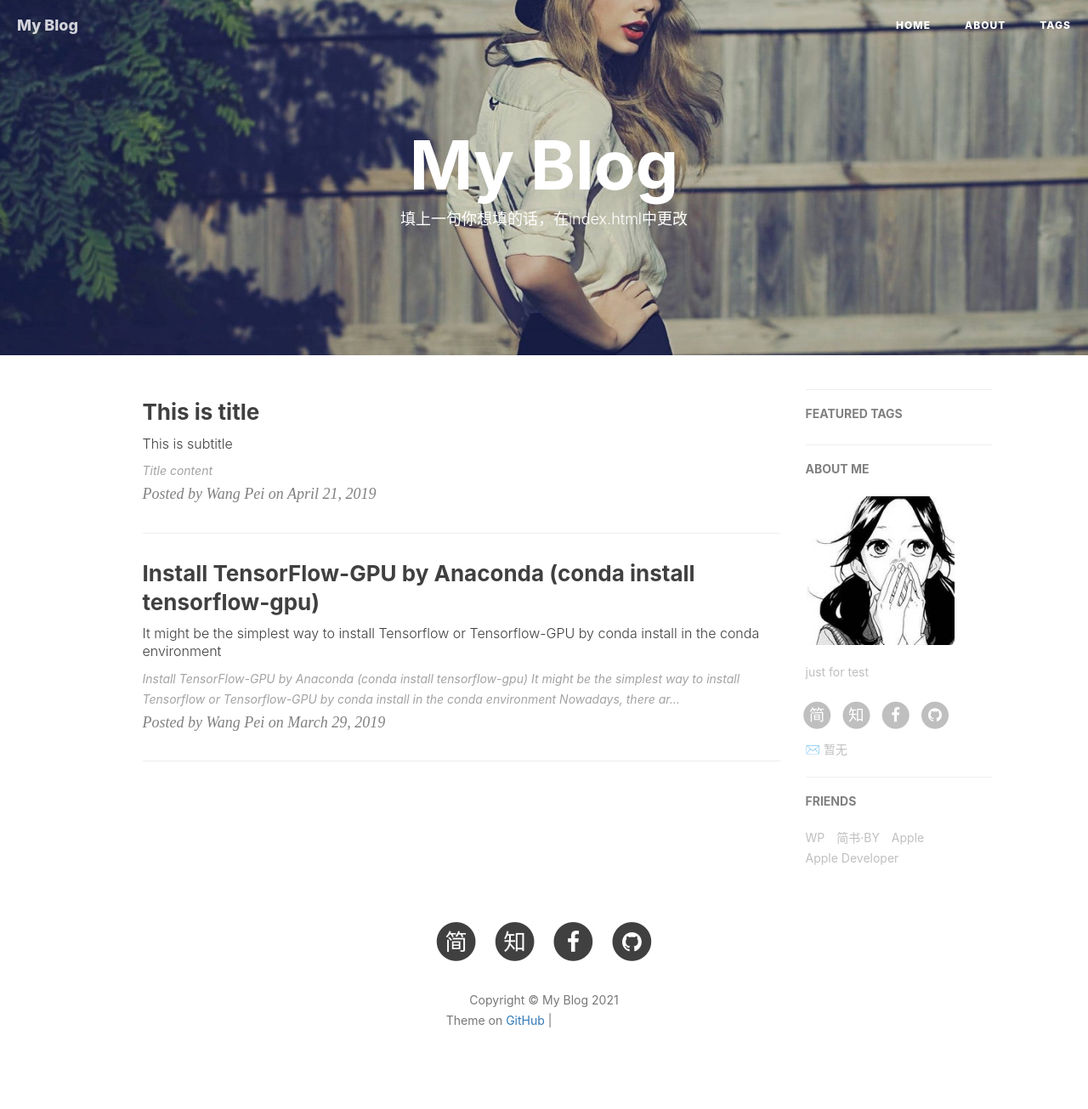
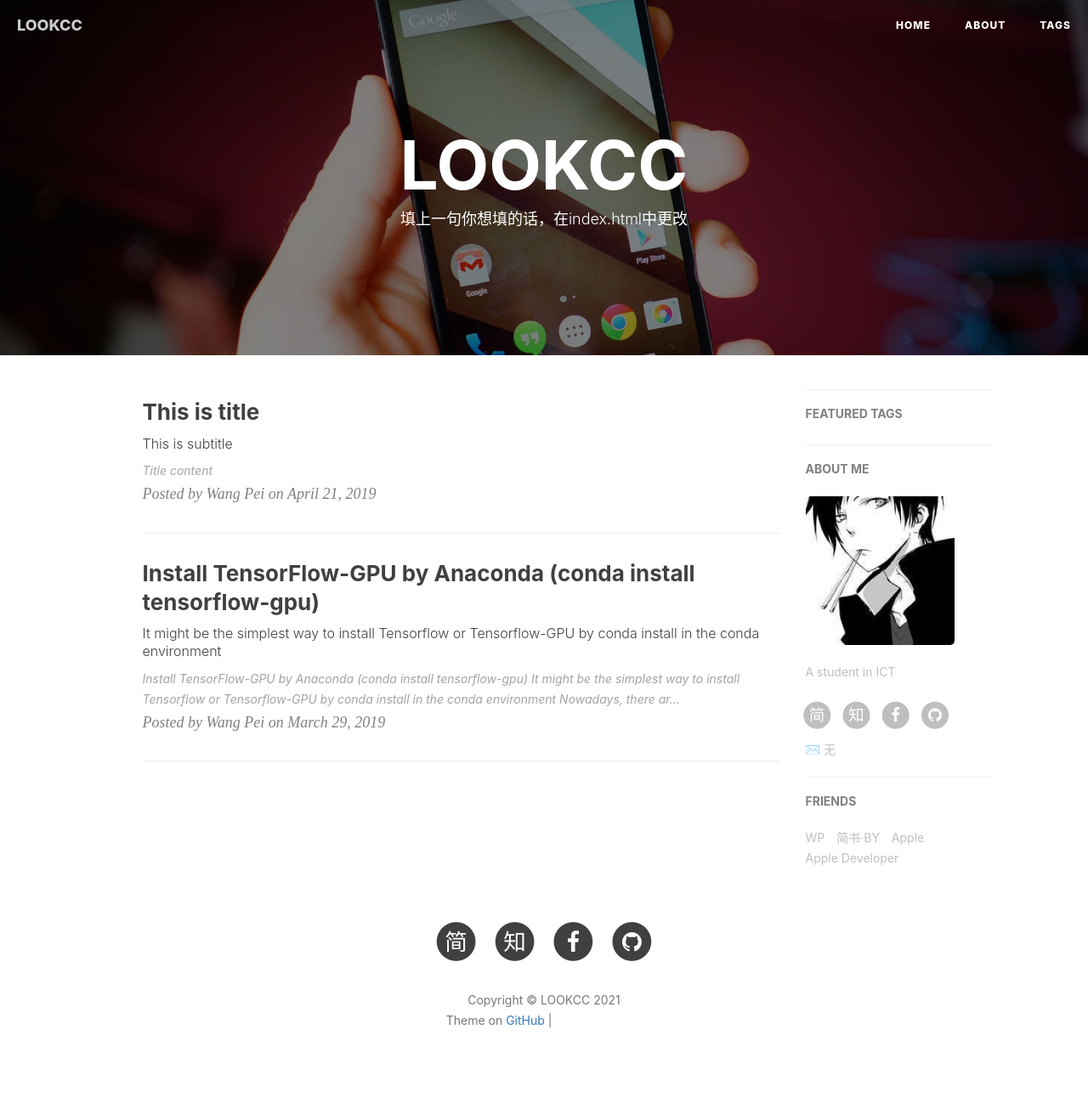
Before and after one commit to LOOKCC/LOOKCC.github.io, a Jekyll site: the page built from index.html, in a window 1280 px wide. Shown: the whole page at 85% size. Built offline with Jekyll 4.4.1, drawn with Linux system fonts in a browser that asks for light colours; nearby versions of some CDN libraries; the list of posts is cut into pages by our own code; comment, search, counter and statistics services are not loaded; grey boxes are pictures that could not be loaded.

Commit message:
Update _config.yml

```diff
--- a/_config.yml
+++ b/_config.yml
@@ -1,8 +1,8 @@
 # Site settings
-title: My Blog
-SEOTitle: 我的博客 | My Blog
-header-img: img/post-bg-desk.jpg
-email: 暂无
+title: LOOKCC
+SEOTitle: LOOKCC | My Blog
+header-img: img/post-bg-android.jpg
+email: 无
 description: "写一句你想写的话"
 keyword: "我的博客"
 url: "http://LOOKCC.github.io"          # your host, for absolute URL
@@ -11,16 +11,16 @@ github_repo: "https://github.com/LOOKCC/LOOKCC.github.io.git" # you code reposit
 
 # Sidebar settings
 sidebar: true                           # whether or not using Sidebar.
-sidebar-about-description: "just for test"
-sidebar-avatar: /img/avatar_binggan.jpg      # use absolute URL, seeing it's used in both `/` and `/about/`
+sidebar-about-description: "A student in ICT"
+sidebar-avatar: /img/avatar_m.jpg      # use absolute URL, seeing it's used in both `/` and `/about/`
 
 
 
 # SNS settings
 RSS: false
 # weibo_username:     暂无
-zhihu_username:     暂无
-github_username:    暂无
+zhihu_username:     LOOKCC
+github_username:    LOOKCC
 facebook_username:  暂无
 jianshu_username:   暂无
 #twitter_username:   暂无
@@ -62,7 +62,7 @@ gitalk:
   enable: true    #是否开启Gitalk评论
   clientID:                             #生成的clientID
   clientSecret:     #生成的clientSecret
-  repo: name.github.io    #仓库名称
+  repo: LOOKCC.github.io    #仓库名称
   owner:     #github用户名
   admin:
   distractionFreeMode: true #是否启用类似FB的阴影遮罩
```
